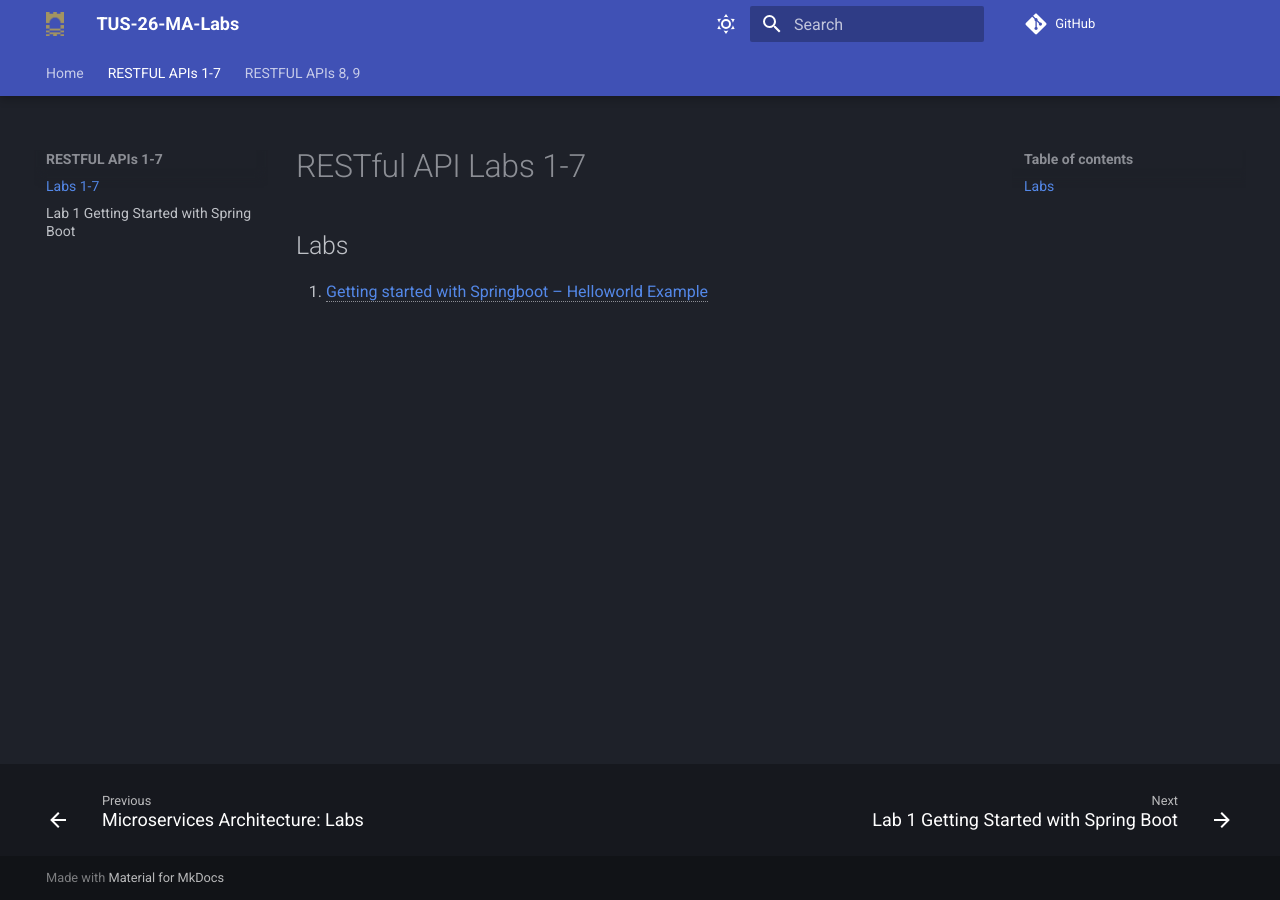
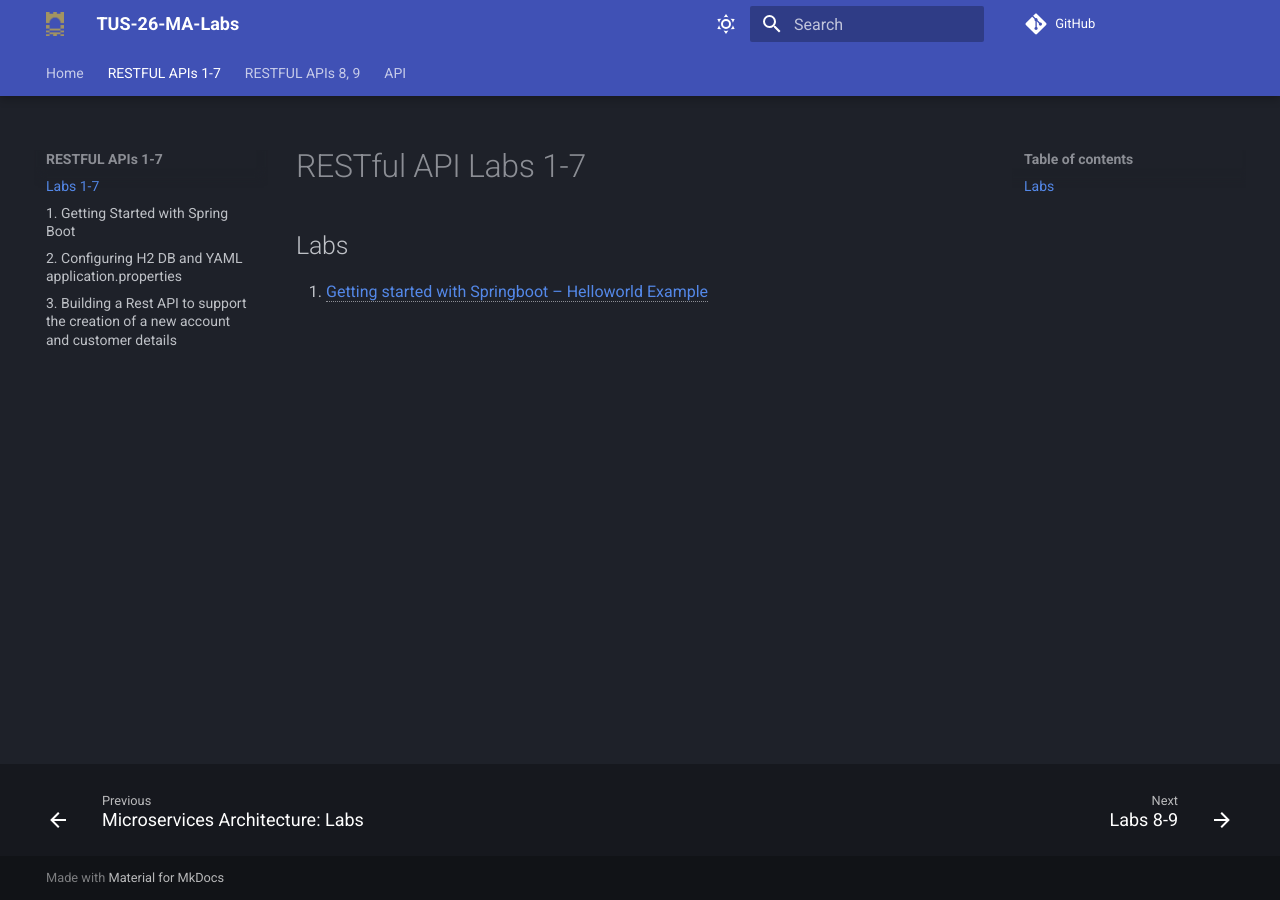
Before and after one commit to joeaoregan/TUS-26-MA-Labs, an MkDocs documentation site: the page built from docs/labs1-7/index.md, in a window 1280 px wide. Built offline with MkDocs 1.6.1 and Material for MkDocs 9.7.7, drawn with Linux system fonts in a browser that asks for light colours; comment, search, counter and statistics services are not loaded.

Commit message:
lab3: Update mkdocs.yml to enhance theme configuration and improve navigation structure

```diff
--- a/mkdocs.yml
+++ b/mkdocs.yml
@@ -2,6 +2,12 @@ site_name: TUS-26-MA-Labs
 docs_dir: docs
 site_dir: site
 theme:
+  icon:
+    admonition:
+      note: material/car-sports
+      success: material/car-sports
+      warning: material/car-sports
+      danger: material/car-sports
   logo: images/logo.png
   palette:
 
@@ -37,9 +43,13 @@ nav:
       - MA CA2 GitHub: https://github.com/joeaoregan/TUS-26-MA-CA2-Distributed-Microservice-App
   - RESTFUL APIs 1-7:
     - Labs 1-7: labs1-7/index.md
-    - Lab 1 Getting Started with Spring Boot: labs1-7/lab1.md
+    - 1. Getting Started with Spring Boot: labs1-7/lab1/index.md
+    - 2. Configuring H2 DB and YAML application.properties: labs1-7/lab2/index.md
+    - 3. Building a Rest API to support the creation of a new account and customer details: labs1-7/lab3/index.md
   - RESTFUL APIs 8, 9:
     - Labs 8-9: labs8-9/index.md
+  - API:
+    - API Endpoints: api/index.md
 
 markdown_extensions:
   - pymdownx.tasklist:
```
